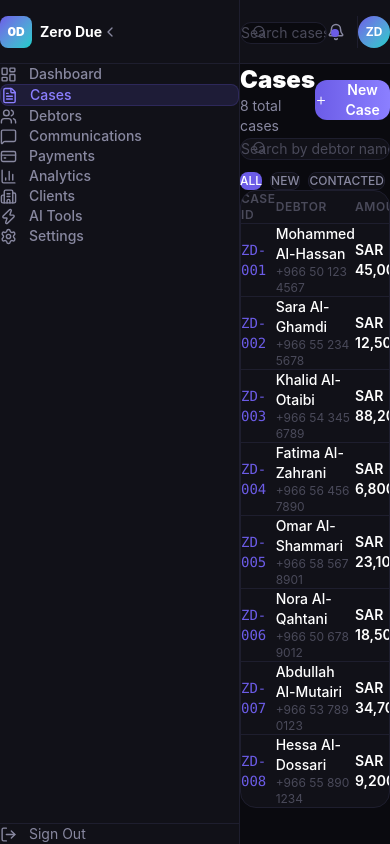
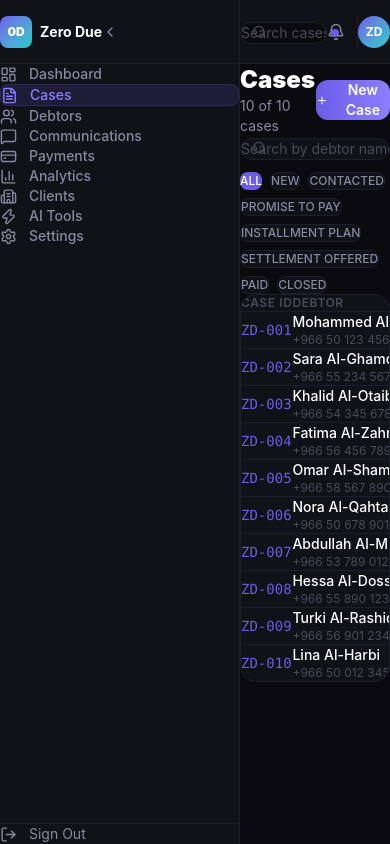
Before and after one commit to fady-hue/Zero-Due, a Next.js app: page /dashboard/cases in a window 390 px wide. Built offline with nearby package versions, Linux system fonts and the light colour scheme.

Commit message:
feat: add dashboard home, cases, and analytics pages

```diff
--- a/src/app/(dashboard)/dashboard/cases/page.tsx
+++ b/src/app/(dashboard)/dashboard/cases/page.tsx
@@ -25,6 +25,8 @@ const mockCases = [
   { id: "ZD-006", debtor: "Nora Al-Qahtani", phone: "+966 50 678 9012", amount: 18500, client: "Tamara", status: "PAID", daysOld: 45, agent: "Ahmed M.", score: 95 },
   { id: "ZD-007", debtor: "Abdullah Al-Mutairi", phone: "+966 53 789 0123", amount: 34700, client: "Mobily", status: "CONTACTED", daysOld: 22, agent: "Sara K.", score: 58 },
   { id: "ZD-008", debtor: "Hessa Al-Dossari", phone: "+966 55 890 1234", amount: 9200, client: "STC BNPL", status: "NEW", daysOld: 7, agent: "Unassigned", score: 72 },
+  { id: "ZD-009", debtor: "Turki Al-Rashidi", phone: "+966 56 901 2345", amount: 67500, client: "Raqamyah", status: "PROMISE_TO_PAY", daysOld: 44, agent: "Omar T.", score: 61 },
+  { id: "ZD-010", debtor: "Lina Al-Harbi", phone: "+966 50 012 3456", amount: 14300, client: "Tamara", status: "CONTACTED", daysOld: 18, agent: "Ahmed M.", score: 74 },
 ];
 
 export default function CasesPage() {
@@ -32,7 +34,7 @@ export default function CasesPage() {
   const [activeStatus, setActiveStatus] = useState("ALL");
 
   const filtered = mockCases.filter(c => {
-    const matchSearch = c.debtor.toLowerCase().includes(search.toLowerCase()) || c.id.includes(search);
+    const matchSearch = !search || c.debtor.toLowerCase().includes(search.toLowerCase()) || c.id.toLowerCase().includes(search.toLowerCase());
     const matchStatus = activeStatus === "ALL" || c.status === activeStatus;
     return matchSearch && matchStatus;
   });
@@ -42,23 +44,37 @@ export default function CasesPage() {
       <div className="flex items-center justify-between">
         <div>
           <h1 className="text-2xl font-black text-white">Cases</h1>
-          <p className="text-[#8888A0] text-sm mt-0.5">{mockCases.length} total cases</p>
+          <p className="text-[#8888A0] text-sm mt-0.5">{filtered.length} of {mockCases.length} cases</p>
         </div>
         <button className="flex items-center gap-2 bg-gradient-to-r from-[#6C5CE7] to-[#8B7FFF] text-white text-sm font-semibold px-4 py-2.5 rounded-xl hover:opacity-90 transition-opacity">
           <Plus size={15} /> New Case
         </button>
       </div>
 
-      <div className="flex flex-col sm:flex-row gap-3">
-        <div className="relative flex-1 max-w-md">
+      <div className="flex flex-col gap-3">
+        <div className="relative max-w-md">
           <Search size={15} className="absolute left-3 top-1/2 -translate-y-1/2 text-[#4A4A5A]" />
-          <input type="text" placeholder="Search by debtor name or case ID..." value={search} onChange={e => setSearch(e.target.value)} className="w-full bg-[#111118] border border-[#1E1E2E] rounded-xl pl-9 pr-4 py-2.5 text-sm text-white placeholder-[#4A4A5A] focus:outline-none focus:border-[#6C5CE7] transition-colors" />
+          <input
+            type="text"
+            placeholder="Search by debtor name or case ID..."
+            value={search}
+            onChange={e => setSearch(e.target.value)}
+            className="w-full bg-[#111118] border border-[#1E1E2E] rounded-xl pl-9 pr-4 py-2.5 text-sm text-white placeholder-[#4A4A5A] focus:outline-none focus:border-[#6C5CE7] transition-colors"
+          />
         </div>
-        <div className="flex gap-2 overflow-x-auto pb-1">
+        <div className="flex gap-2 flex-wrap">
           {statusOptions.map(s => (
-            <button key={s} onClick={() => setActiveStatus(s)} className={`shrink-0 text-xs px-3 py-2 rounded-lg font-medium transition-all ${
-              activeStatus === s ? "bg-[#6C5CE7] text-white" : "bg-[#111118] border border-[#1E1E2E] text-[#8888A0] hover:text-white"
-            }`}>{s.replace(/_/g, " ")}</button>
+            <button
+              key={s}
+              onClick={() => setActiveStatus(s)}
+              className={`text-xs px-3 py-2 rounded-lg font-medium transition-all ${
+                activeStatus === s
+                  ? "bg-[#6C5CE7] text-white"
+                  : "bg-[#111118] border border-[#1E1E2E] text-[#8888A0] hover:text-white"
+              }`}
+            >
+              {s.replace(/_/g, " ")}
+            </button>
           ))}
         </div>
       </div>
@@ -68,29 +84,56 @@ export default function CasesPage() {
           <table className="w-full">
             <thead>
               <tr className="border-b border-[#1E1E2E]">
-                {["Case ID", "Debtor", "Amount", "Client", "Status", "Days Overdue", "Agent", "Score", ""].map(h => (
-                  <th key={h} className="text-left px-4 py-3 text-[#4A4A5A] text-xs font-semibold uppercase tracking-wider">{h}</th>
+                {["Case ID", "Debtor", "Amount", "Client", "Status", "Days OD", "Agent", "Score", ""].map(h => (
+                  <th key={h} className="text-left px-4 py-3 text-[#4A4A5A] text-xs font-semibold uppercase tracking-wider whitespace-nowrap">{h}</th>
                 ))}
               </tr>
             </thead>
             <tbody className="divide-y divide-[#1E1E2E]">
               {filtered.map((c, i) => (
-                <motion.tr key={c.id} initial={{ opacity: 0 }} animate={{ opacity: 1 }} transition={{ delay: i * 0.03 }} className="hover:bg-[#16161F] transition-colors group">
-                  <td className="px-4 py-3.5 text-[#6C5CE7] font-mono text-sm">{c.id}</td>
-                  <td className="px-4 py-3.5"><div className="text-white text-sm font-medium">{c.debtor}</div><div className="text-[#4A4A5A] text-xs">{c.phone}</div></td>
-                  <td className="px-4 py-3.5 text-white text-sm font-semibold">SAR {c.amount.toLocaleString()}</td>
-                  <td className="px-4 py-3.5 text-[#8888A0] text-sm">{c.client}</td>
-                  <td className="px-4 py-3.5"><span className={`text-xs px-2 py-1 rounded-lg font-medium ${statusColors[c.status]}`}>{c.status.replace(/_/g, " ")}</span></td>
+                <motion.tr
+                  key={c.id}
+                  initial={{ opacity: 0 }}
+                  animate={{ opacity: 1 }}
+                  transition={{ delay: i * 0.02 }}
+                  className="hover:bg-[#16161F] transition-colors group"
+                >
+                  <td className="px-4 py-3.5 text-[#6C5CE7] font-mono text-sm whitespace-nowrap">{c.id}</td>
+                  <td className="px-4 py-3.5">
+                    <div className="text-white text-sm font-medium whitespace-nowrap">{c.debtor}</div>
+                    <div className="text-[#4A4A5A] text-xs">{c.phone}</div>
+                  </td>
+                  <td className="px-4 py-3.5 text-white text-sm font-semibold whitespace-nowrap">SAR {c.amount.toLocaleString()}</td>
+                  <td className="px-4 py-3.5 text-[#8888A0] text-sm whitespace-nowrap">{c.client}</td>
+                  <td className="px-4 py-3.5">
+                    <span className={`text-xs px-2 py-1 rounded-lg font-medium whitespace-nowrap ${statusColors[c.status]}`}>
+                      {c.status.replace(/_/g, " ")}
+                    </span>
+                  </td>
                   <td className="px-4 py-3.5 text-[#8888A0] text-sm">{c.daysOld}d</td>
-                  <td className="px-4 py-3.5 text-[#8888A0] text-sm">{c.agent}</td>
+                  <td className="px-4 py-3.5 text-[#8888A0] text-sm whitespace-nowrap">{c.agent}</td>
                   <td className="px-4 py-3.5">
                     <div className="flex items-center gap-2">
-                      <div className="h-1.5 w-12 bg-[#1E1E2E] rounded-full overflow-hidden"><div className="h-full rounded-full" style={{ width: `${c.score}%`, backgroundColor: c.score > 70 ? "#00B894" : c.score > 50 ? "#FDCB6E" : "#E17055" }} /></div>
-                      <span className="text-xs font-semibold" style={{ color: c.score > 70 ? "#00B894" : c.score > 50 ? "#FDCB6E" : "#E17055" }}>{c.score}</span>
+                      <div className="h-1.5 w-12 bg-[#1E1E2E] rounded-full overflow-hidden">
+                        <div
+                          className="h-full rounded-full"
+                          style={{
+                            width: `${c.score}%`,
+                            backgroundColor: c.score > 70 ? "#00B894" : c.score > 50 ? "#FDCB6E" : "#E17055",
+                          }}
+                        />
+                      </div>
+                      <span
+                        className="text-xs font-semibold"
+                        style={{ color: c.score > 70 ? "#00B894" : c.score > 50 ? "#FDCB6E" : "#E17055" }}
+                      >{c.score}</span>
                     </div>
                   </td>
                   <td className="px-4 py-3.5">
-                    <Link href={`/dashboard/cases/${c.id}`} className="opacity-0 group-hover:opacity-100 transition-opacity p-1.5 rounded-lg text-[#8888A0] hover:text-white hover:bg-[#1E1E2E] flex items-center gap-1 text-xs">
+                    <Link
+                      href={`/dashboard/cases/${c.id}`}
+                      className="opacity-0 group-hover:opacity-100 transition-opacity flex items-center gap-1 text-xs text-[#8888A0] hover:text-white p-1.5 rounded-lg hover:bg-[#1E1E2E]"
+                    >
                       <Eye size={13} /> View
                     </Link>
                   </td>
--- a/src/app/(dashboard)/dashboard/page.tsx
+++ b/src/app/(dashboard)/dashboard/page.tsx
@@ -13,11 +13,11 @@ const metrics = [
 ];
 
 const recentCases = [
-  { id: "ZD-2024-001", debtor: "Mohammed Al-Hassan", amount: "SAR 45,000", client: "STC BNPL", status: "PROMISE_TO_PAY", daysOld: 32, score: 78 },
-  { id: "ZD-2024-002", debtor: "Sara Al-Ghamdi", amount: "SAR 12,500", client: "Tamara", status: "CONTACTED", daysOld: 15, score: 62 },
-  { id: "ZD-2024-003", debtor: "Khalid Al-Otaibi", amount: "SAR 88,200", client: "Mobily", status: "INSTALLMENT_PLAN", daysOld: 67, score: 45 },
-  { id: "ZD-2024-004", debtor: "Fatima Al-Zahrani", amount: "SAR 6,800", client: "Tamara", status: "NEW", daysOld: 3, score: 85 },
-  { id: "ZD-2024-005", debtor: "Omar Al-Shammari", amount: "SAR 23,100", client: "STC BNPL", status: "SETTLEMENT_OFFERED", daysOld: 90, score: 35 },
+  { id: "ZD-001", debtor: "Mohammed Al-Hassan", amount: "SAR 45,000", client: "STC BNPL", status: "PROMISE_TO_PAY", daysOld: 32, score: 78 },
+  { id: "ZD-002", debtor: "Sara Al-Ghamdi", amount: "SAR 12,500", client: "Tamara", status: "CONTACTED", daysOld: 15, score: 62 },
+  { id: "ZD-003", debtor: "Khalid Al-Otaibi", amount: "SAR 88,200", client: "Mobily", status: "INSTALLMENT_PLAN", daysOld: 67, score: 45 },
+  { id: "ZD-004", debtor: "Fatima Al-Zahrani", amount: "SAR 6,800", client: "Tamara", status: "NEW", daysOld: 3, score: 85 },
+  { id: "ZD-005", debtor: "Omar Al-Shammari", amount: "SAR 23,100", client: "STC BNPL", status: "SETTLEMENT_OFFERED", daysOld: 90, score: 35 },
 ];
 
 const statusColors: Record<string, string> = {
@@ -30,38 +30,50 @@ const statusColors: Record<string, string> = {
 };
 
 const aiRecommendations = [
-  { case: "ZD-2024-001", action: "Send WhatsApp reminder", reason: "PTP due in 2 days", priority: "HIGH", channel: "WhatsApp" },
-  { case: "ZD-2024-005", action: "Escalate settlement offer", reason: "90+ days overdue, low score", priority: "HIGH", channel: "Email" },
-  { case: "ZD-2024-002", action: "Schedule morning call", reason: "Best contact: 9-11 AM SAT", priority: "MEDIUM", channel: "Call" },
+  { case: "ZD-001", action: "Send WhatsApp reminder", reason: "PTP due in 2 days", priority: "HIGH", channel: "WhatsApp" },
+  { case: "ZD-005", action: "Escalate settlement offer", reason: "90+ days overdue, low score", priority: "HIGH", channel: "Email" },
+  { case: "ZD-002", action: "Schedule morning call", reason: "Best contact: 9–11 AM SAT", priority: "MEDIUM", channel: "Call" },
 ];
 
 export default function DashboardPage() {
   return (
     <div className="space-y-6">
-      <div className="flex items-center justify-between">
+      <div className="flex flex-col sm:flex-row sm:items-center justify-between gap-4">
         <div>
           <h1 className="text-2xl font-black text-white">Collections Dashboard</h1>
           <p className="text-[#8888A0] text-sm mt-0.5">Overview of all collection activities · Updated just now</p>
         </div>
         <div className="flex items-center gap-3">
           <select className="bg-[#111118] border border-[#1E1E2E] rounded-xl px-3 py-2 text-sm text-white focus:outline-none focus:border-[#6C5CE7]">
-            <option>All Clients</option><option>Tamara</option><option>STC BNPL</option><option>Mobily</option>
+            <option>All Clients</option>
+            <option>Tamara</option>
+            <option>STC BNPL</option>
+            <option>Mobily</option>
           </select>
           <select className="bg-[#111118] border border-[#1E1E2E] rounded-xl px-3 py-2 text-sm text-white focus:outline-none focus:border-[#6C5CE7]">
-            <option>This Month</option><option>Last Month</option><option>Last Quarter</option>
+            <option>This Month</option>
+            <option>Last Month</option>
+            <option>Last Quarter</option>
           </select>
         </div>
       </div>
 
       <div className="grid grid-cols-2 lg:grid-cols-3 xl:grid-cols-6 gap-4">
         {metrics.map((m, i) => (
-          <motion.div key={i} initial={{ opacity: 0, y: 20 }} animate={{ opacity: 1, y: 0 }} transition={{ delay: i * 0.05 }} className="bg-[#111118] border border-[#1E1E2E] rounded-2xl p-4">
+          <motion.div
+            key={i}
+            initial={{ opacity: 0, y: 20 }}
+            animate={{ opacity: 1, y: 0 }}
+            transition={{ delay: i * 0.05 }}
+            className="bg-[#111118] border border-[#1E1E2E] rounded-2xl p-4"
+          >
             <div className="flex items-center justify-between mb-3">
               <div className="w-8 h-8 rounded-lg flex items-center justify-center" style={{ backgroundColor: `${m.color}15` }}>
                 <m.icon size={15} style={{ color: m.color }} />
               </div>
               <span className={`text-xs font-semibold flex items-center gap-0.5 ${m.up ? "text-[#00B894]" : "text-[#E17055]"}`}>
-                {m.up ? <TrendingUp size={11} /> : <TrendingDown size={11} />}{m.change}
+                {m.up ? <TrendingUp size={11} /> : <TrendingDown size={11} />}
+                {m.change}
               </span>
             </div>
             <div className="text-xl font-black text-white mb-0.5">{m.value}</div>
@@ -71,31 +83,38 @@ export default function DashboardPage() {
       </div>
 
       <div className="grid lg:grid-cols-3 gap-6">
-        <div className="lg:col-span-2 bg-[#111118] border border-[#1E1E2E] rounded-2xl">
+        <div className="lg:col-span-2 bg-[#111118] border border-[#1E1E2E] rounded-2xl overflow-hidden">
           <div className="flex items-center justify-between px-6 py-4 border-b border-[#1E1E2E]">
             <h2 className="text-white font-bold text-sm">Recent Cases</h2>
-            <Link href="/dashboard/cases" className="text-[#6C5CE7] text-xs hover:text-[#8B7FFF] flex items-center gap-1">View all <ArrowRight size={12} /></Link>
+            <Link href="/dashboard/cases" className="text-[#6C5CE7] text-xs hover:text-[#8B7FFF] flex items-center gap-1">
+              View all <ArrowRight size={12} />
+            </Link>
           </div>
           <div className="divide-y divide-[#1E1E2E]">
             {recentCases.map((c, i) => (
-              <div key={i} className="px-6 py-3.5 hover:bg-[#16161F] transition-colors">
-                <div className="flex items-center justify-between">
-                  <div className="flex items-center gap-3">
-                    <div className="w-8 h-8 bg-[#1E1E2E] rounded-full flex items-center justify-center text-[#8B7FFF] font-bold text-xs">
-                      {c.debtor.split(" ").map(n => n[0]).join("").slice(0,2)}
+              <div key={i} className="px-6 py-3.5 hover:bg-[#16161F] transition-colors flex items-center justify-between gap-4">
+                <div className="flex items-center gap-3 min-w-0">
+                  <div className="w-8 h-8 bg-[#1E1E2E] rounded-full flex items-center justify-center text-[#8B7FFF] font-bold text-xs shrink-0">
+                    {c.debtor.split(" ").map(n => n[0]).join("").slice(0, 2)}
                   </div>
-                    <div>
-                      <div className="text-white text-sm font-medium">{c.debtor}</div>
+                  <div className="min-w-0">
+                    <div className="text-white text-sm font-medium truncate">{c.debtor}</div>
                     <div className="text-[#4A4A5A] text-xs">{c.id} · {c.client}</div>
                   </div>
                 </div>
-                  <div className="flex items-center gap-3">
+                <div className="flex items-center gap-3 shrink-0">
                   <div className="text-right hidden sm:block">
                     <div className="text-white text-sm font-semibold">{c.amount}</div>
                     <div className="text-[#4A4A5A] text-xs">{c.daysOld}d overdue</div>
                   </div>
-                    <span className={`text-xs px-2 py-1 rounded-lg font-medium ${statusColors[c.status] || "bg-[#1E1E2E] text-[#8888A0]"}`}>{c.status.replace(/_/g, " ")}</span>
-                    <div className="w-8 h-8 rounded-full bg-[#1E1E2E] flex items-center justify-center text-xs font-bold" style={{ color: c.score > 70 ? "#00B894" : c.score > 50 ? "#FDCB6E" : "#E17055" }}>{c.score}</div>
+                  <span className={`text-xs px-2 py-1 rounded-lg font-medium ${statusColors[c.status] || "bg-[#1E1E2E] text-[#8888A0]"}`}>
+                    {c.status.replace(/_/g, " ")}
+                  </span>
+                  <div
+                    className="w-8 h-8 rounded-full bg-[#1E1E2E] flex items-center justify-center text-xs font-bold"
+                    style={{ color: c.score > 70 ? "#00B894" : c.score > 50 ? "#FDCB6E" : "#E17055" }}
+                  >
+                    {c.score}
                   </div>
                 </div>
               </div>
@@ -103,7 +122,7 @@ export default function DashboardPage() {
           </div>
         </div>
 
-        <div className="bg-[#111118] border border-[#1E1E2E] rounded-2xl">
+        <div className="bg-[#111118] border border-[#1E1E2E] rounded-2xl overflow-hidden">
           <div className="px-6 py-4 border-b border-[#1E1E2E] flex items-center gap-2">
             <Zap size={15} className="text-[#6C5CE7]" />
             <h2 className="text-white font-bold text-sm">AI Recommendations</h2>
@@ -113,11 +132,15 @@ export default function DashboardPage() {
               <div key={i} className="bg-[#0A0A0F] rounded-xl p-4 border border-[#1E1E2E]">
                 <div className="flex items-center justify-between mb-2">
                   <span className="text-[#6C5CE7] text-xs font-mono">{r.case}</span>
-                  <span className={`text-xs px-2 py-0.5 rounded-full font-medium ${r.priority === "HIGH" ? "bg-[#E17055]/20 text-[#E17055]" : "bg-[#FDCB6E]/20 text-[#FDCB6E]"}`}>{r.priority}</span>
+                  <span className={`text-xs px-2 py-0.5 rounded-full font-medium ${r.priority === "HIGH" ? "bg-[#E17055]/20 text-[#E17055]" : "bg-[#FDCB6E]/20 text-[#FDCB6E]"}`}>
+                    {r.priority}
+                  </span>
                 </div>
                 <div className="text-white text-sm font-medium mb-1">{r.action}</div>
                 <div className="text-[#8888A0] text-xs mb-3">{r.reason}</div>
-                <button className="w-full text-xs bg-[#6C5CE7]/15 text-[#8B7FFF] border border-[#6C5CE7]/20 rounded-lg py-2 hover:bg-[#6C5CE7]/25 transition-colors">Execute via {r.channel}</button>
+                <button className="w-full text-xs bg-[#6C5CE7]/15 text-[#8B7FFF] border border-[#6C5CE7]/20 rounded-lg py-2 hover:bg-[#6C5CE7]/25 transition-colors">
+                  Execute via {r.channel}
+                </button>
               </div>
             ))}
           </div>
```
Also changed, not shown: src/app/(dashboard)/dashboard/analytics/page.tsx (+98 -31 lines). Lines whose indentation alone changed are shown as unchanged.
